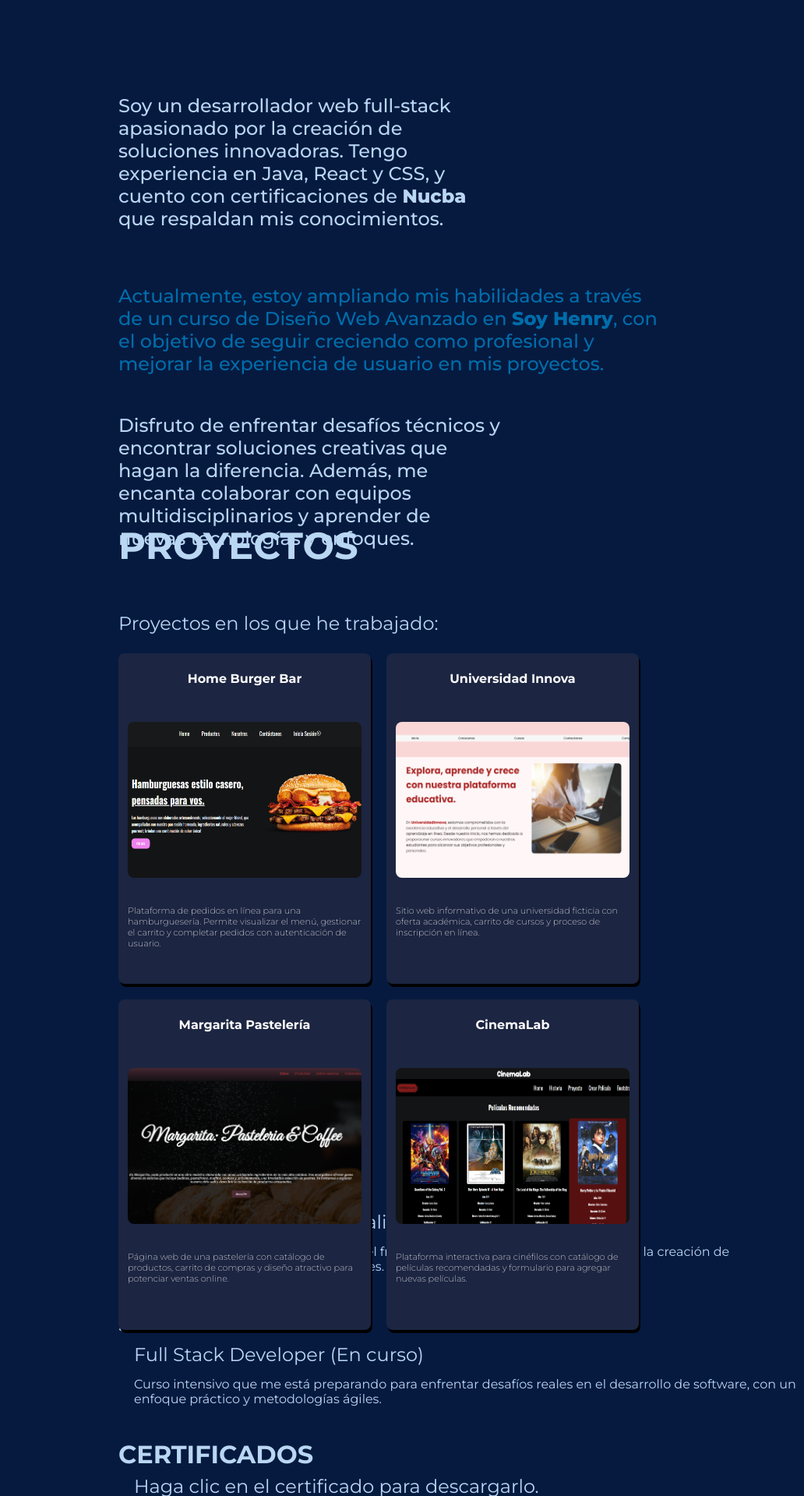
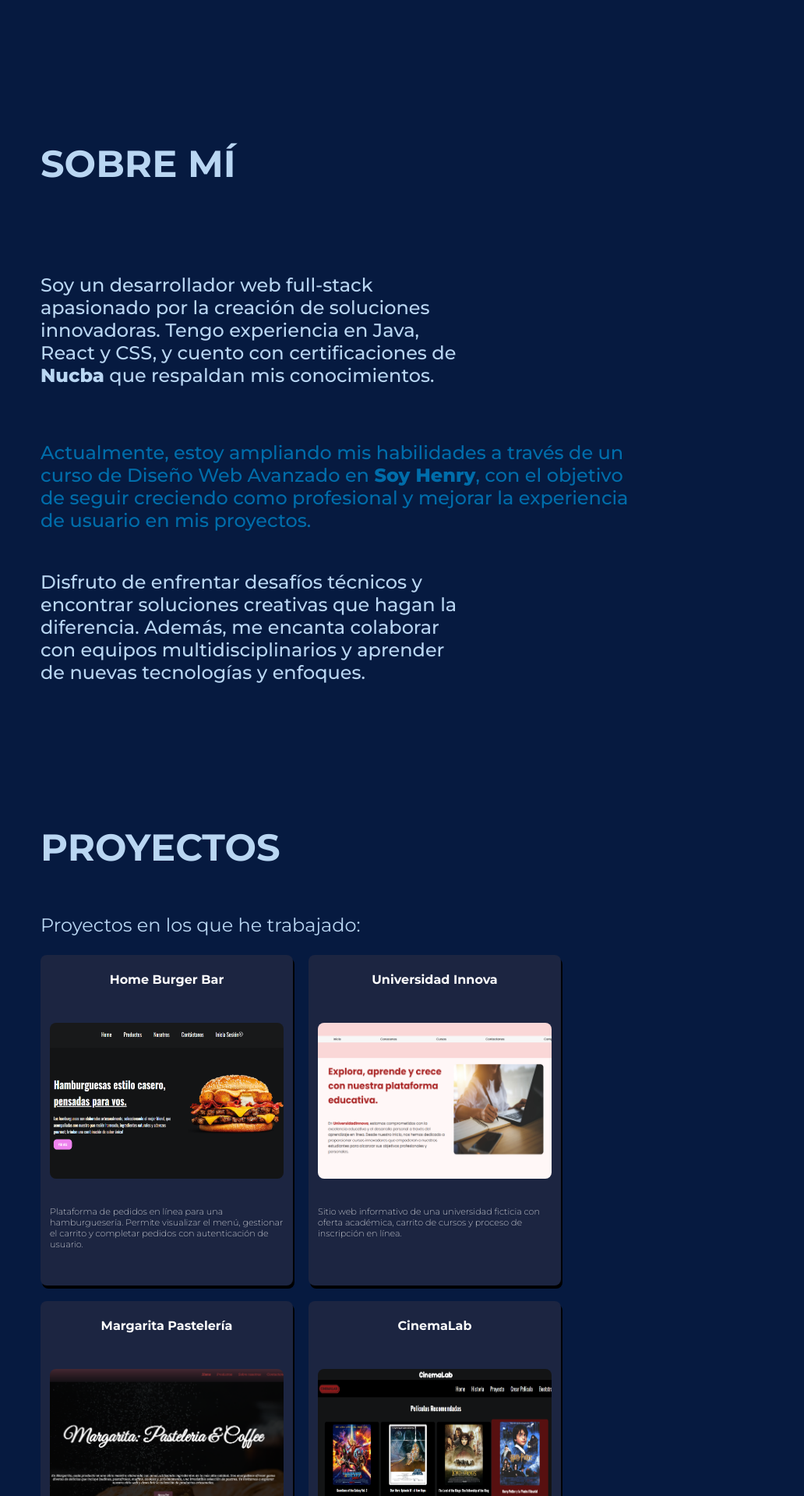
Before and after one commit to alanVelazquez14/MyPortfolio, a React (Vite) app: page / in a window 1280 px wide. Shown: the part 881-2800 px from the top of the page at 78% size, without its empty margins (248-1280 px from the left). Built offline with nearby package versions, Linux system fonts and the light colour scheme.

Commit message:
design resposive

```diff
--- a/src/components/Navbar/NavbarStyles.jsx
+++ b/src/components/Navbar/NavbarStyles.jsx
@@ -12,6 +12,10 @@ export const NavbarContainer = styled.div`
   align-items: center;
   background-color: #02538a;
   box-shadow: 0 2px 4px rgba(0, 0, 0, 1);
+
+  @media (max-width: 1280px) {
+    width: 200px;
+  }
 `;
 
 export const LinksStyled = styled.div`
@@ -20,6 +24,10 @@ export const LinksStyled = styled.div`
   gap: 1rem;
   margin-top: 1rem;
   align-items: center;
+
+  @media (max-width: 1110px) {
+    font-size: .7rem;
+  }
 `;
 
 export const Link = styled.a`
--- a/src/views/About/AboutStyles.jsx
+++ b/src/views/About/AboutStyles.jsx
@@ -4,13 +4,25 @@ export const AboutContainer = styled.div`
   display: flex;
   flex-direction: column;
   justify-content: start;
-  height: 90vh;
+  margin-top: 150px;
   margin-left: 400px;
+
+  @media (max-width: 1280px) {
+    margin-left: 300px;
+  }
+
+  @media (max-width: 1110px) {
+    margin-left: 250px;
+  }
 `;
 
 export const TitleAbout = styled.h1`
   font-size: 3rem;
   color: #b9d6f2;
+
+  @media (max-width: 1110px) {
+    font-size: 1.8rem;
+}
 `;
 
 export const TextAboutContainer = styled.p`
@@ -22,6 +34,11 @@ export const TextAboutContainer = styled.p`
 
   span {
     font-weight: 800;
+  }
+
+  @media (max-width: 1110px) {
+    font-size: 1rem;
+    width: 90%;
   }
 `;
 
--- a/src/views/Education/Education.jsx
+++ b/src/views/Education/Education.jsx
@@ -28,7 +28,7 @@ const Education = () => {
   return (
     <>
       <EducationContainer id="education">
-        <TitleEducation>EDUCATION</TitleEducation>
+        <TitleEducation>EDUCACIÓN</TitleEducation>
 
         <SubtitleEducation>NUCBA</SubtitleEducation>
         <TextEducation>Full Stack Developer (Finalizado - 2024)</TextEducation>
--- a/src/views/Education/EducationStyles.jsx
+++ b/src/views/Education/EducationStyles.jsx
@@ -1,21 +1,42 @@
 import styled from "styled-components";
 
 export const EducationContainer = styled.div`
-  height: 90vh;
+  margin-top: 100px;
   display: flex;
   justify-content: start;
   margin-left: 400px;
   flex-direction: column;
+
+  @media (max-width: 1280px) {
+    margin-left: 300px;
+  }
+
+  @media (max-width: 1110px) {
+    margin-left: 250px;
+  }
+
 `;
 
 export const TitleEducation = styled.h1`
   font-size: 3rem;
   color: #b9d6f2;
+
+  @media (max-width: 1110px) {
+    font-size: 1.8rem;
+  }
 `;
 
 export const SubtitleEducation = styled.h2`
   font-size: 2rem;
   color: #b9d6f2;
+
+  @media (max-width: 1165px) {
+    font-size: 1.5rem;
+  }
+
+  @media (max-width: 1110px) {
+    font-size: 1.3rem;
+  }
 `;
 
 export const TextEducation = styled.p`
@@ -23,6 +44,16 @@ export const TextEducation = styled.p`
   color: #b9d6f2;
   margin-left: 20px;
   margin-top: -20px;
+
+  @media (max-width: 1165px) {
+    font-size: 1rem;
+  }
+
+  @media (max-width: 1110px) {
+    font-size: 0.8rem;
+    margin-top: -10px;
+
+  }
 `;
 
 export const ParagraphEducation = styled.p`
@@ -30,11 +61,29 @@ export const ParagraphEducation = styled.p`
   color: #b9d6f2;
   margin-left: 20px;
   margin-top: -10px;
+  padding: 20px;
+
+  @media (max-width: 1920px) {
+    padding: 0 20px;
+  }
+
+  @media (max-width: 1280px) {
+    padding: 0 40px;
+  }
+
+  @media (max-width: 1165px) {
+    font-size: 0.8rem;
+    margin-left: -10px;
+  }
 `;
 
 export const ContainerButtons = styled.div`
   display: flex;
   gap: 20px;
+
+  @media (max-width: 1165px) {
+    gap: 10px;
+  }
 `;
 
 export const ButtonCertificate = styled.div`
@@ -61,5 +110,16 @@ export const ButtonCertificate = styled.div`
     &:hover {
       background-color: brown;
     }
+
+    @media (max-width: 1165px) {
+      font-size: 1rem;
+      padding: 10px 15px;
+      width: 150px;
+    }
+
+    @media (max-width: 1165px) {
+      font-weight: 500;
+      margin-left: 0;
+    }
   }
 `;
--- a/src/views/Home/HomeStyles.jsx
+++ b/src/views/Home/HomeStyles.jsx
@@ -4,13 +4,22 @@ export const HomeContainer = styled.div`
   display: flex;
   flex-direction: column;
   justify-content: center;
-  height: 100vh;
+  margin-top: 100px;
   font-size: 2rem;
   margin-left: 400px;
 
   span {
     font-weight: 800;
   }
+
+  @media (max-width: 1280px) {
+    margin-left: 300px;
+  }
+
+  @media (max-width: 1110px) {
+    margin-left: 250px;
+    font-size: 1.3rem;
+}
 `;
 
 export const TitleHome = styled.h1`
--- a/src/views/Projects/ProjectsStyles.jsx
+++ b/src/views/Projects/ProjectsStyles.jsx
@@ -4,13 +4,26 @@ export const ProjectContainer = styled.div`
   display: flex;
   flex-direction: column;
   justify-content: start;
-  height: 90vh;
+  margin-top: 100px;
   margin-left: 400px;
+  margin-bottom: 200px;
+
+  @media (max-width: 1280px) {
+    margin-left: 300px;
+  }
+
+  @media (max-width: 1110px) {
+    margin-left: 250px;
+  }
 `;
 
 export const TitleProject = styled.h1`
   font-size: 3rem;
   color: #b9d6f2;
+
+  @media (max-width: 1110px) {
+    font-size: 1.8rem;
+  }
 `;
 
 export const ContainerCards = styled.div`
@@ -23,4 +36,8 @@ export const ContainerCards = styled.div`
 export const TextProject = styled.p`
   font-size: 1.5rem;
   color: #b9d6f2;
+
+  @media (max-width: 1110px) {
+    font-size: 1rem;
+  }
 `;
--- a/src/views/Skills/SkillsStyles.jsx
+++ b/src/views/Skills/SkillsStyles.jsx
@@ -5,13 +5,26 @@ export const SkillsContainer = styled.div`
   flex-direction: column;
   align-items: start;
   justify-content: start;
-  height: 90vh;
+  margin-top: 165px;
   margin-left: 400px;
+
+  @media (max-width: 1280px) {
+    margin-left: 300px;
+  }
+
+  @media (max-width: 1110px) {
+    margin-left: 250px;
+  }
+
 `;
 
 export const SkillsTitle = styled.h1`
   font-size: 3rem;
   margin-bottom: 24px;
+
+  @media (max-width: 1110px) {
+    font-size: 1.8rem;
+  }
 `;
 
 export const Container = styled.div`
@@ -22,6 +35,14 @@ export const Container = styled.div`
   margin-top: 20px;
   gap: 150px;
   text-align: center;
+
+  @media (max-width: 1165px) {
+    gap: 50px;
+  }
+
+  @media (max-width: 1110px) {
+    gap: 20px;
+  }
 `;
 
 export const SubTitleSkills = styled.h2`
@@ -29,6 +50,10 @@ export const SubTitleSkills = styled.h2`
   margin-bottom: 24px;
   justify-content: center;
   align-items: center;
+
+  @media (max-width: 1110px) {
+    font-size: 1.5rem;
+  }
 `;
 
 export const SkillsList = styled.ul`
@@ -42,18 +67,26 @@ export const SkillsList = styled.ul`
     align-items: center;
     justify-content: start;
     margin-bottom: 10px;
+
+    @media (max-width: 1110px) {
+      margin-bottom: 5px;
+    }
   }
 
   li span {
     margin-right: 10px;
     font-size: 1.5rem;
     color: #f1f1f1;
+
+    @media (max-width: 1110px) {
+      font-size: 1rem;
+    }
   }
 `;
 
 export const InfoText = styled.p`
   font-size: 1rem;
-  margin-top: 120px;
+  margin-top: 170px;
   margin-left: 20px;
   margin-right: 20px;
   font-weight: 500;
```
Also changed, not shown: src/components/Footer/Footer.jsx (deleted), src/components/Footer/FooterStyles.jsx (deleted).
